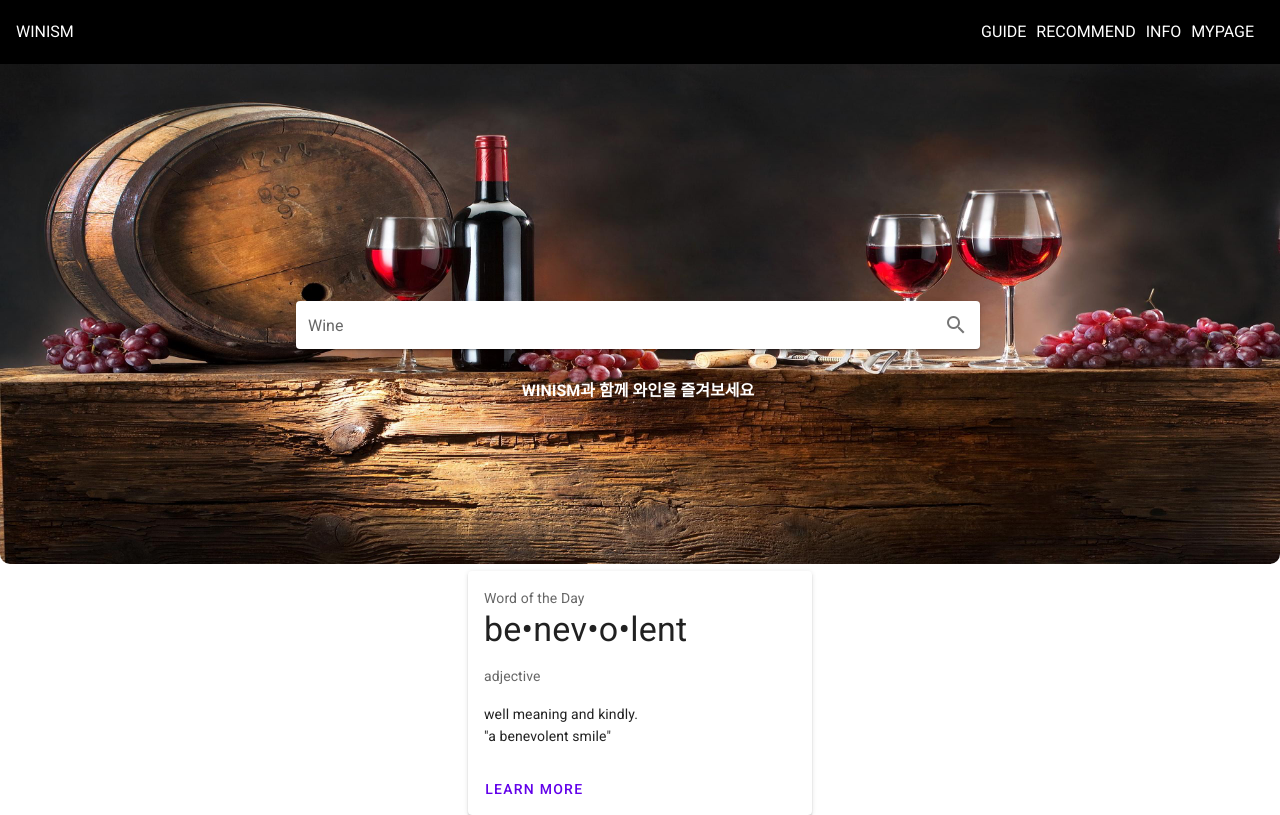
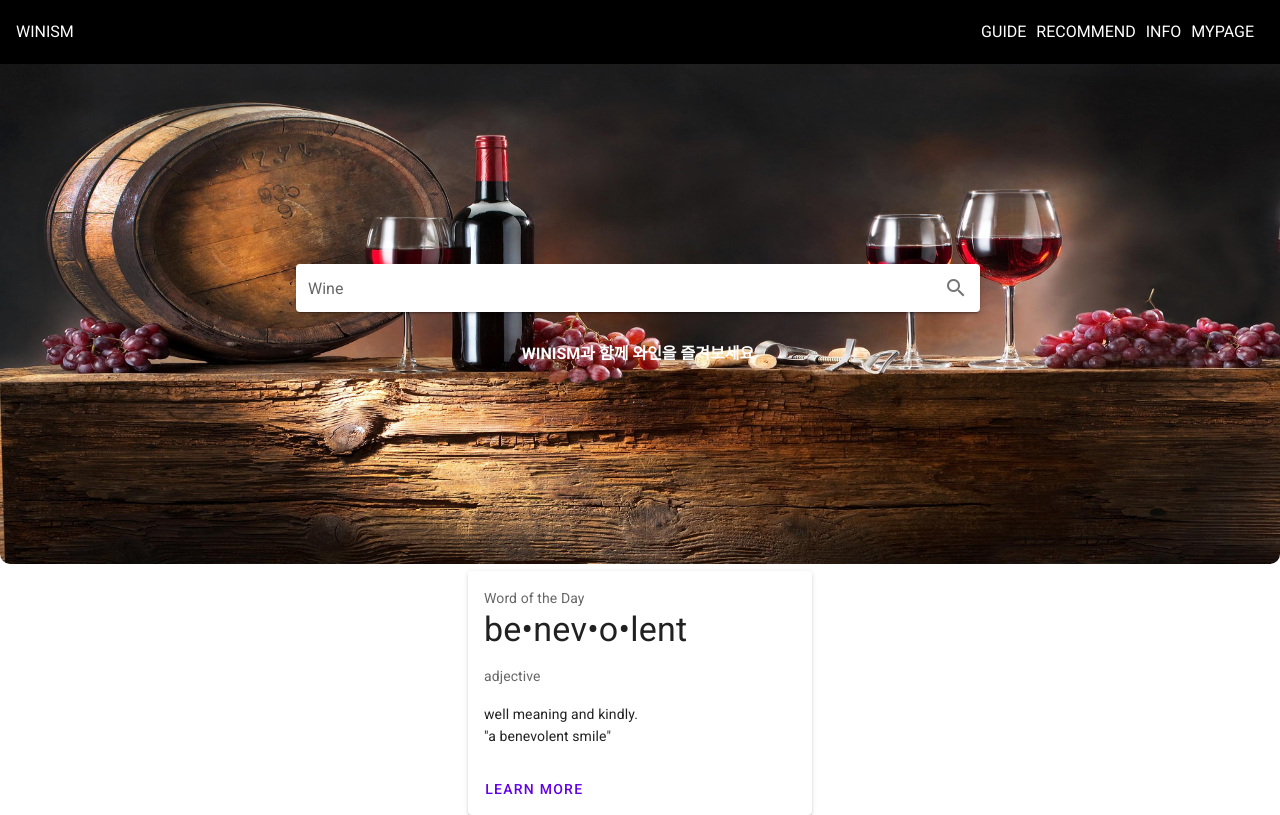
Before and after one commit to ahrtz/wini, a Vue app in the folder Front/winism/: page / in a window 1280 px wide. Built offline with nearby package versions, Linux system fonts and the light colour scheme.

Commit message:
[Main] modifying css for main page

```diff
--- a/Front/winism/src/assets/css/style.css
+++ b/Front/winism/src/assets/css/style.css
@@ -29,7 +29,7 @@ border-bottom-right-radius: 10px;
     position: absolute;
     box-sizing: border-box;
     z-index: 2;
-    top: 30%;
+    top: 25%;
     left: 50%;
     width: 60%;
     transform: translateX(-50%);
```
